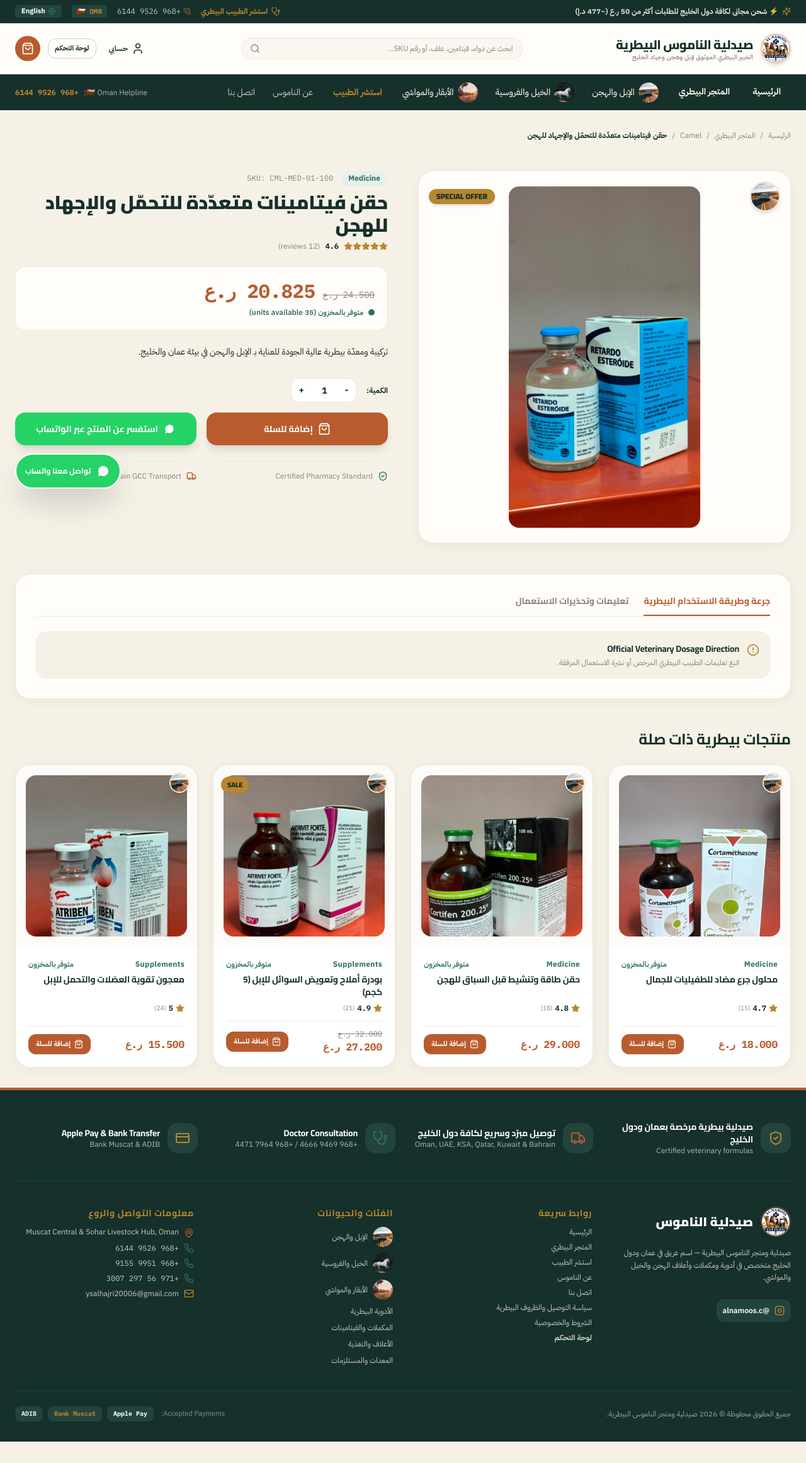
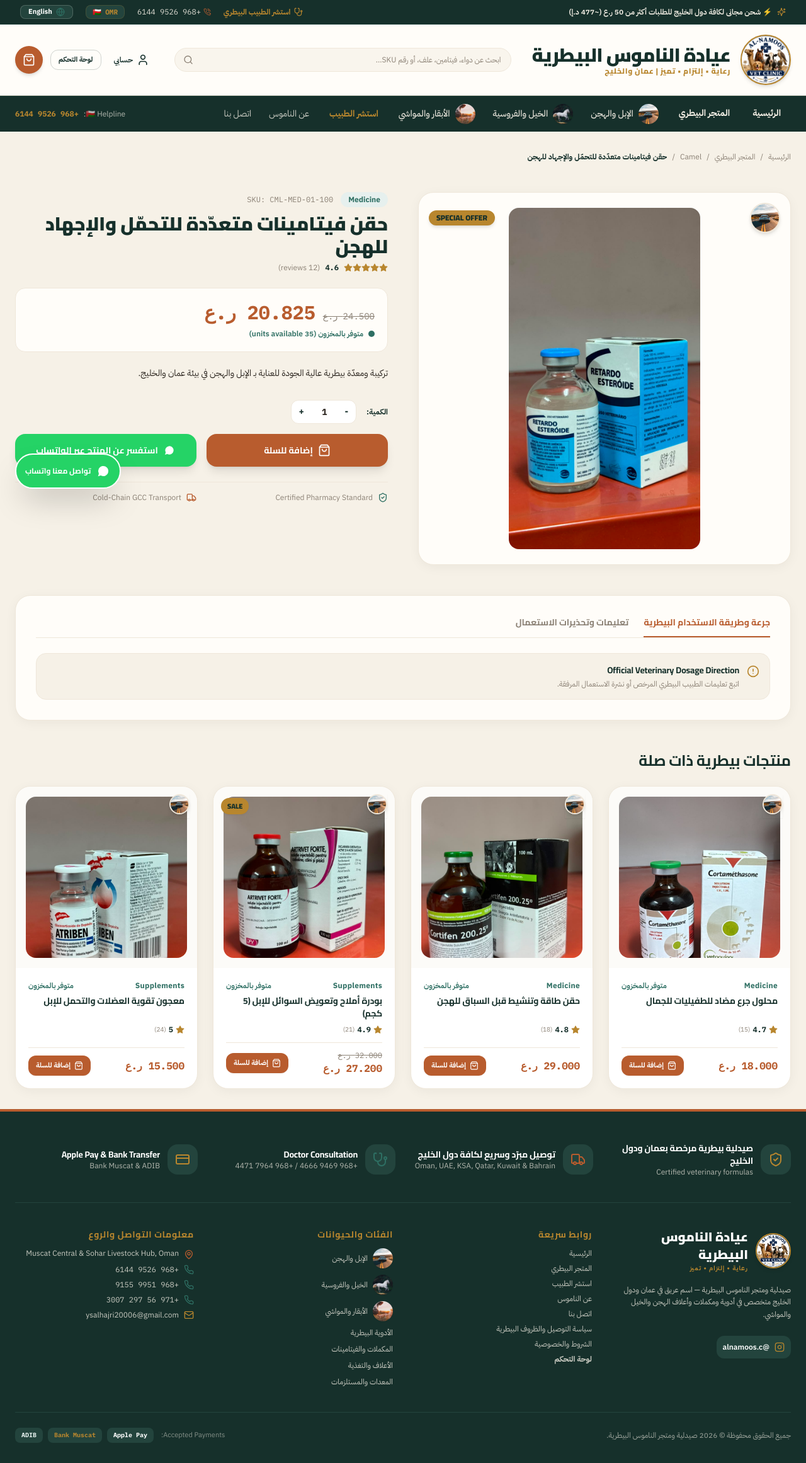
Before and after one commit to satyanarayansaiprasad/Animal, a React (Vite) app in the folder client/: page /product/1 in a window 1280 px wide. Shown: the whole page at 63% size. Before the commit the page ends 2289 px from the top, so only its background shows below. Built offline with nearby package versions, Linux system fonts and the light colour scheme; no server answers.

Commit message:
Update brand name to AL-NAMOOS VET CLINIC, enlarge logo image, and align header navbar components

```diff
--- a/client/src/components/Footer.jsx
+++ b/client/src/components/Footer.jsx
@@ -60,12 +60,17 @@
             <div className="flex items-center gap-3">
               <img
                 src="/images/logo.jpg"
-                alt="Al Namoos Vet Clinic Logo"
-                className="w-12 h-12 rounded-full object-cover border-2 border-gold/40 shadow-md"
+                alt="AL-NAMOOS VET CLINIC Logo"
+                className="w-14 h-14 rounded-full object-cover border-2 border-gold shadow-md"
               />
-              <span className="font-display font-black text-xl text-white">
-                {language === 'ar' ? 'صيدلية الناموس' : 'Al Namoos Vet'}
-              </span>
+              <div className="flex flex-col text-start">
+                <span className="font-display font-black text-xl text-white">
+                  {language === 'ar' ? 'عيادة الناموس البيطرية' : 'AL-NAMOOS VET CLINIC'}
+                </span>
+                <span className="text-[10px] text-gold font-bold uppercase tracking-widest">
+                  {language === 'ar' ? 'رعاية • إلتزام • تميز' : 'CARE • COMPASSION • COMMITMENT'}
+                </span>
+              </div>
             </div>
             <p className="text-xs text-sand/80 leading-relaxed">
               {t('aboutFooter')}
--- a/client/src/components/Header.jsx
+++ b/client/src/components/Header.jsx
@@ -12,6 +12,7 @@
   Sparkles,
   ChevronRight,
   ChevronLeft,
+  ShieldCheck,
 } from 'lucide-react';
 import { useLanguage } from '../context/LanguageContext';
 import { useCurrency } from '../context/CurrencyContext';
@@ -51,18 +52,18 @@
   };
 
   return (
-    <header className="sticky top-0 z-40 w-full font-body">
+    <header className="sticky top-0 z-40 w-full font-body text-start">
       {/* 1. TOP UTILITY ANNOUNCEMENT BAR */}
-      <div className="bg-charcoal text-sand text-xs py-2 px-3 sm:px-6 border-b border-charcoal-light">
+      <div className="bg-charcoal text-sand text-xs py-2 px-4 sm:px-8 border-b border-charcoal-light">
         <div className="max-w-7xl mx-auto flex flex-wrap justify-between items-center gap-2">
           {/* Promo Announcement */}
-          <div className="flex items-center gap-1.5 text-[11px] sm:text-xs font-semibold text-sand">
+          <div className="flex items-center gap-2 text-[11px] sm:text-xs font-semibold text-sand">
             <Sparkles className="w-3.5 h-3.5 text-gold shrink-0" />
-            <span className="truncate max-w-[240px] sm:max-w-none">{t('freeShippingNotice')}</span>
+            <span className="truncate max-w-[280px] sm:max-w-none">{t('freeShippingNotice')}</span>
           </div>
 
           {/* Right Utility Actions */}
-          <div className="flex items-center gap-2 sm:gap-4 text-[11px] sm:text-xs text-sand/80 ms-auto">
+          <div className="flex items-center gap-3 sm:gap-5 text-[11px] sm:text-xs text-sand/90 ms-auto">
             <Link
               to="/consultation"
               className="hidden md:flex items-center gap-1.5 text-gold hover:text-white transition-colors font-bold"
@@ -82,7 +83,7 @@
             {/* Currency Switcher Pill */}
             <button
               onClick={toggleCurrency}
-              className="px-2 py-0.5 rounded bg-charcoal-light hover:bg-teal transition-colors font-mono text-gold font-bold text-[11px] flex items-center gap-1"
+              className="px-2.5 py-0.5 rounded-lg bg-charcoal-light hover:bg-teal transition-colors font-mono text-gold font-bold text-[11px] flex items-center gap-1 border border-gold/20"
               title="Switch Currency (OMR / AED)"
             >
               <span>{currency === 'OMR' ? '🇴🇲 OMR' : '🇦🇪 AED'}</span>
@@ -91,50 +92,50 @@
             {/* Language Switcher Button */}
             <button
               onClick={toggleLanguage}
-              className="flex items-center gap-1 px-2.5 py-0.5 rounded bg-charcoal-light hover:bg-teal transition-colors text-white text-[11px] font-bold"
+              className="flex items-center gap-1.5 px-3 py-0.5 rounded-lg bg-charcoal-light hover:bg-teal transition-colors text-white text-[11px] font-bold border border-sand/20"
             >
-              <Globe className="w-3 h-3 text-teal" />
+              <Globe className="w-3.5 h-3.5 text-teal" />
               <span>{language === 'ar' ? 'English' : 'العربية'}</span>
             </button>
           </div>
         </div>
       </div>
 
-      {/* 2. MAIN HEADER NAVBAR */}
+      {/* 2. MAIN HEADER NAVBAR (With Large Logo & Official AL-NAMOOS VET CLINIC Branding) */}
       <div
         className={`bg-surface transition-all duration-300 border-b border-surface-bordered ${
-          scrolled ? 'shadow-warm py-2 sm:py-3' : 'py-3 sm:py-4'
+          scrolled ? 'shadow-warm py-2.5 sm:py-3' : 'py-3 sm:py-4'
         }`}
       >
-        <div className="max-w-7xl mx-auto px-4 sm:px-6 flex items-center justify-between gap-3">
-          {/* Logo & Brand Name */}
-          <Link to="/" className="flex items-center gap-2.5 sm:gap-3 group shrink-0">
+        <div className="max-w-7xl mx-auto px-4 sm:px-6 flex items-center justify-between gap-4">
+          {/* Official Large Logo & Brand Name */}
+          <Link to="/" className="flex items-center gap-3 sm:gap-4 group shrink-0">
             <img
               src="/images/logo.jpg"
-              alt="Al Namoos Vet Clinic Logo"
-              className="w-10 h-10 sm:w-12 sm:h-12 rounded-full object-cover border-2 border-clay/30 shadow-md group-hover:scale-105 transition-transform"
+              alt="AL-NAMOOS VET CLINIC Logo"
+              className="w-13 h-13 sm:w-16 sm:h-16 lg:w-20 lg:h-20 rounded-full object-cover border-2 border-gold shadow-md group-hover:scale-105 transition-transform"
             />
             <div className="flex flex-col text-start">
-              <span className="font-display font-extrabold text-base sm:text-xl text-charcoal tracking-tight group-hover:text-clay transition-colors leading-tight">
-                {language === 'ar' ? 'صيدلية الناموس البيطرية' : 'Al Namoos Vet Pharmacy'}
+              <span className="font-display font-black text-lg sm:text-2xl lg:text-3xl text-charcoal tracking-tight group-hover:text-clay transition-colors leading-tight">
+                {language === 'ar' ? 'عيادة الناموس البيطرية' : 'AL-NAMOOS VET CLINIC'}
               </span>
-              <span className="text-[10px] text-bodytext-muted font-medium tracking-wide uppercase leading-tight">
-                {t('tagline')}
+              <span className="text-[10px] sm:text-xs text-gold font-extrabold tracking-wider uppercase leading-tight font-display">
+                {language === 'ar' ? 'رعاية • إلتزام • تميز | عمان والخليج' : 'CARE • COMPASSION • COMMITMENT'}
               </span>
             </div>
           </Link>
 
-          {/* Desktop Search Input */}
+          {/* Desktop Centered Search Input */}
           <form
             onSubmit={handleSearchSubmit}
-            className="hidden md:flex flex-1 max-w-md mx-4 relative"
+            className="hidden md:flex flex-1 max-w-lg lg:max-w-xl mx-4 relative"
           >
             <input
               type="text"
               value={searchQuery}
               onChange={(e) => setSearchQuery(e.target.value)}
               placeholder={t('searchPlaceholder')}
-              className={`w-full bg-sand/50 border border-surface-bordered rounded-full py-2 text-xs text-bodytext placeholder-bodytext-muted focus:bg-white focus:border-clay focus:ring-1 focus:ring-clay transition-all ${
+              className={`w-full bg-sand/60 border border-surface-bordered rounded-full py-2.5 text-xs text-bodytext placeholder-bodytext-muted focus:bg-white focus:border-clay focus:ring-1 focus:ring-clay transition-all ${
                 isRtl ? 'ps-4 pe-10' : 'ps-4 pe-10'
               }`}
             />
@@ -149,7 +150,7 @@
             </button>
           </form>
 
-          {/* Header Action Buttons */}
+          {/* Header Right Actions Cluster */}
           <div className="flex items-center gap-2 sm:gap-3 shrink-0">
             <Link
               to="/account"
@@ -162,7 +163,7 @@
 
             <Link
               to="/admin"
-              className="hidden sm:inline-flex text-[11px] font-bold px-2.5 py-1.5 rounded-xl border border-charcoal/20 text-charcoal hover:bg-charcoal hover:text-sand transition-colors"
+              className="hidden sm:inline-flex text-[11px] font-bold px-3 py-1.5 rounded-xl border border-charcoal/20 text-charcoal hover:bg-charcoal hover:text-gold transition-colors"
             >
               {t('adminPanel')}
             </Link>
@@ -170,7 +171,7 @@
             {/* Cart Drawer Trigger */}
             <button
               onClick={() => setIsCartOpen(true)}
-              className="relative flex items-center gap-2 p-2.5 bg-clay text-white rounded-full hover:bg-clay-hover transition-transform active:scale-95 shadow-sm"
+              className="relative flex items-center gap-2 p-2.5 sm:p-3 bg-clay text-white rounded-full hover:bg-clay-hover transition-transform active:scale-95 shadow-md"
               aria-label="View Cart"
             >
               <ShoppingBag className="w-5 h-5" />
@@ -218,25 +219,25 @@
             {/* Species Quick Links */}
             <Link
               to="/shop?category=camel"
-              className="flex items-center gap-1.5 py-3 px-3 hover:text-gold transition-colors font-medium text-sand/90"
+              className="flex items-center gap-2 py-3 px-3 hover:text-gold transition-colors font-medium text-sand/90"
             >
-              <PetroglyphIcon species="camel" size="sm" badge={false} className="w-4 h-4" />
+              <PetroglyphIcon species="camel" size="sm" badge={false} className="w-5 h-5" />
               <span>{t('camel')}</span>
             </Link>
 
             <Link
               to="/shop?category=horse"
-              className="flex items-center gap-1.5 py-3 px-3 hover:text-gold transition-colors font-medium text-sand/90"
+              className="flex items-center gap-2 py-3 px-3 hover:text-gold transition-colors font-medium text-sand/90"
             >
-              <PetroglyphIcon species="horse" size="sm" badge={false} className="w-4 h-4" />
+              <PetroglyphIcon species="horse" size="sm" badge={false} className="w-5 h-5" />
               <span>{t('horse')}</span>
             </Link>
 
             <Link
               to="/shop?category=cow"
-              className="flex items-center gap-1.5 py-3 px-3 hover:text-gold transition-colors font-medium text-sand/90"
+              className="flex items-center gap-2 py-3 px-3 hover:text-gold transition-colors font-medium text-sand/90"
             >
-              <PetroglyphIcon species="cow" size="sm" badge={false} className="w-4 h-4" />
+              <PetroglyphIcon species="cow" size="sm" badge={false} className="w-5 h-5" />
               <span>{t('cow')}</span>
             </Link>
 
@@ -263,7 +264,7 @@
           </div>
 
           <div className="text-xs text-sand/70 flex items-center gap-2 dir-ltr">
-            <span>🇴🇲 Oman Helpline:</span>
+            <span>🇴🇲 Helpline:</span>
             <a href="tel:+96895266144" className="text-gold font-mono font-bold hover:underline">
               +968 9526 6144
             </a>
@@ -307,7 +308,7 @@
               onClick={() => setMobileMenuOpen(false)}
               className="py-2 text-charcoal font-bold hover:text-clay text-sm flex items-center justify-between"
             >
-              <span>{t('shop')} (All Products)</span>
+              <span>{t('shop')}</span>
               {isRtl ? <ChevronLeft className="w-4 h-4 text-bodytext-muted" /> : <ChevronRight className="w-4 h-4 text-bodytext-muted" />}
             </Link>
 
@@ -371,14 +372,6 @@
               </Link>
 
               <Link
-                to="/delivery-policy"
-                onClick={() => setMobileMenuOpen(false)}
-                className="py-2 text-bodytext-muted hover:text-charcoal font-semibold"
-              >
-                {t('deliveryPolicy')}
-              </Link>
-
-              <Link
                 to="/account"
                 onClick={() => setMobileMenuOpen(false)}
                 className="py-2 text-bodytext-muted hover:text-charcoal font-semibold"
--- a/client/src/context/LanguageContext.jsx
+++ b/client/src/context/LanguageContext.jsx
@@ -5,8 +5,9 @@
 export const dictionary = {
   ar: {
     // Header & Global
-    storeName: "صيدلية ومتجر الناموس البيطرية",
-    tagline: "الخبير البيطري الموثوق لإبل وهجن وجياد الخليج",
+    storeName: "عيادة وصيدلية الناموس البيطرية",
+    brandName: "AL-NAMOOS VET CLINIC",
+    tagline: "رعاية • إلتزام • تميز | سلطنة عُمان والخليج",
     home: "الرئيسية",
     shop: "المتجر البيطري",
     categories: "الفئات والحيوانات",
@@ -114,8 +115,9 @@
   },
   en: {
     // Header & Global
-    storeName: "Al Namoos Veterinary Store & Pharmacy",
-    tagline: "Trusted Desert Veterinary Specialist | Delivery Across GCC",
+    storeName: "AL-NAMOOS VET CLINIC",
+    brandName: "AL-NAMOOS VET CLINIC",
+    tagline: "Care • Compassion • Commitment | Oman & GCC",
     home: "Home",
     shop: "Veterinary Shop",
     categories: "Categories & Species",
```
